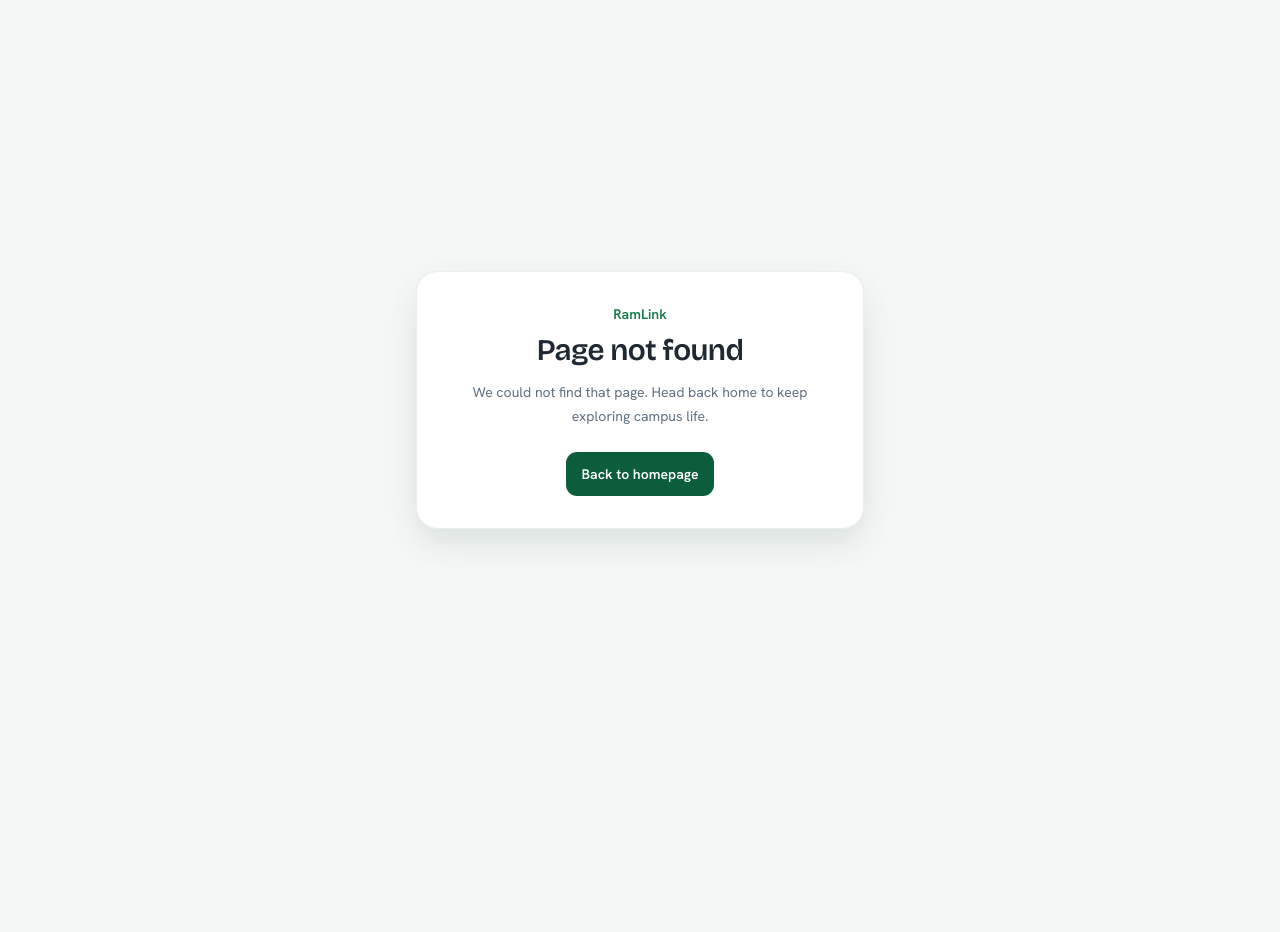
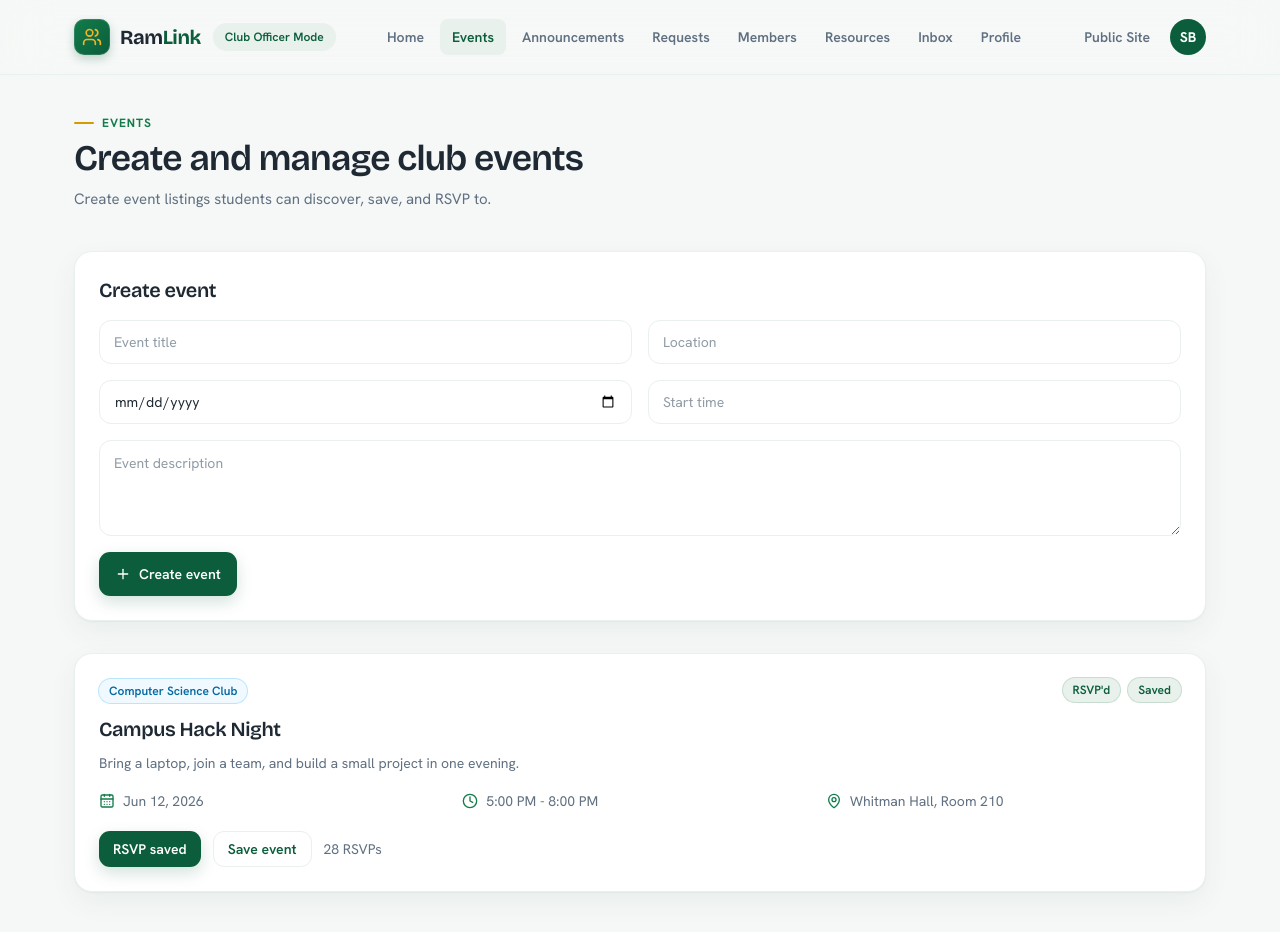
Before and after one commit to sambatrausmc/RamLink, a Next.js app: page /club/events in a window 1280 px wide. Before the commit this address had no page. Before the commit the page ends 800 px from the top, so only its background shows below. Built offline with nearby package versions, Linux system fonts and the light colour scheme.

Commit message:
adding club officer events page

```diff
--- /dev/null
+++ b/app/(club)/club/events/page.tsx
@@ -0,0 +1,45 @@
+import { Plus } from "lucide-react";
+import { EventCard } from "@/components/cards/event-card";
+import { PageHeader } from "@/components/common/page-header";
+import { Button } from "@/components/ui/button";
+import { Card, CardContent } from "@/components/ui/card";
+import { Input } from "@/components/ui/input";
+import { events } from "@/lib/mock-data";
+export default function ClubEventsManagementPage() {
+  const clubEvents = events.filter((event) => event.clubId === "cs-club");
+  return (
+    <div className="space-y-8">
+      <PageHeader
+        eyebrow="Events"
+        title="Create and manage club events"
+        description="Create event listings students can discover, save, and RSVP to."
+      />
+      <Card>
+        <CardContent>
+          <h2 className="font-display text-xl font-semibold tracking-[-0.02em] text-brand-ink">
+            Create event
+          </h2>
+          <form className="mt-4 grid gap-4 md:grid-cols-2">
+            <Input placeholder="Event title" />
+            <Input placeholder="Location" />
+            <Input type="date" />
+            <Input placeholder="Start time" />
+            <textarea
+              className="min-h-24 rounded-[12px] border border-brand-mist bg-white px-3.5 py-3 text-sm text-brand-ink outline-none transition placeholder:text-brand-muted/70 focus:border-brand-greenfocus:ring-2 focus:ring-brand-green/15 md:col-span-2"
+              placeholder="Event description"
+            />
+            <Button className="w-fit">
+              <Plus className="h-4 w-4" />
+              Create event
+            </Button>
+          </form>
+        </CardContent>
+      </Card>
+      <section className="space-y-4">
+        {clubEvents.map((event) => (
+          <EventCard key={event.id} event={event} />
+        ))}
+      </section>
+    </div>
+  );
+}
```
